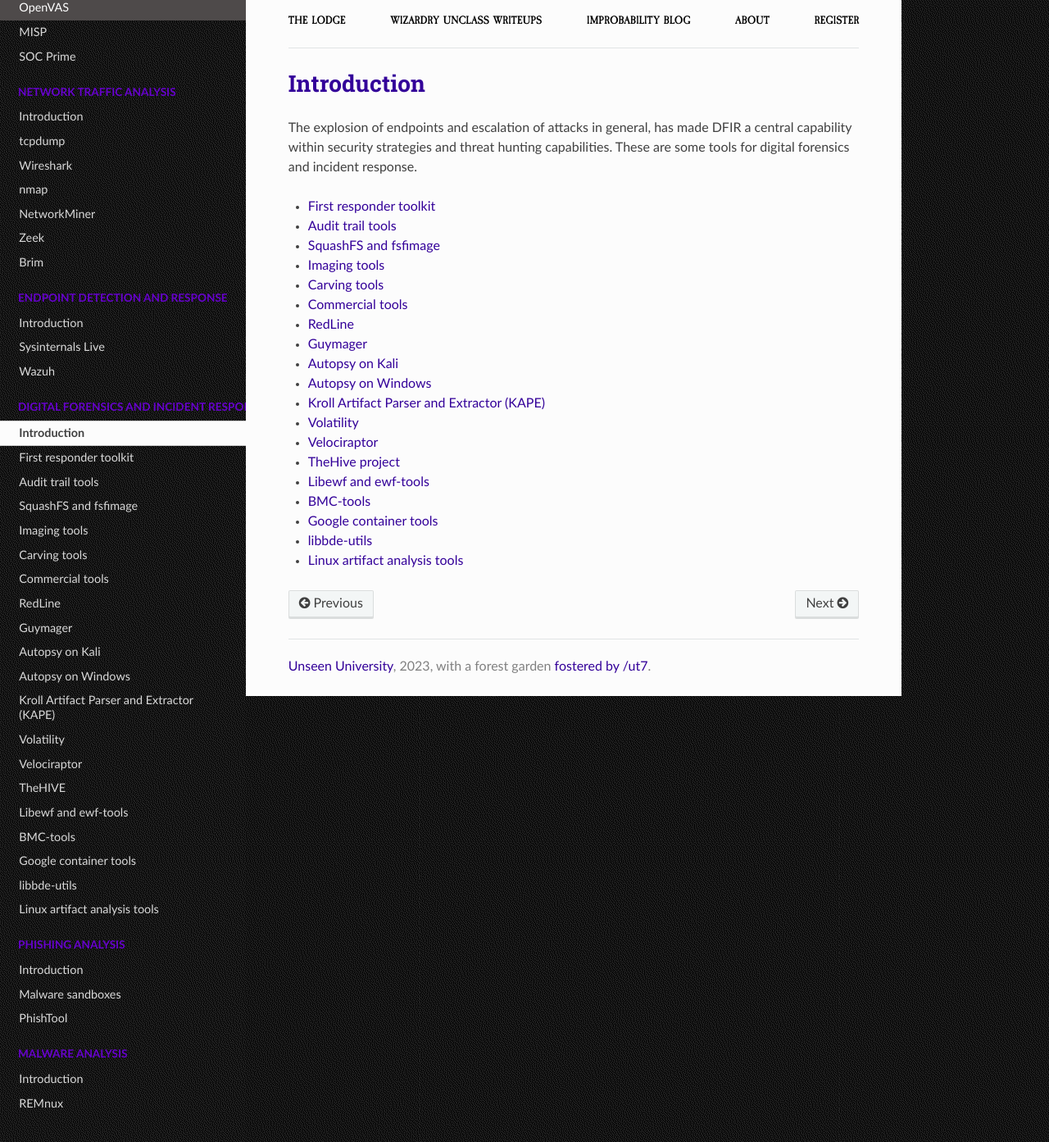
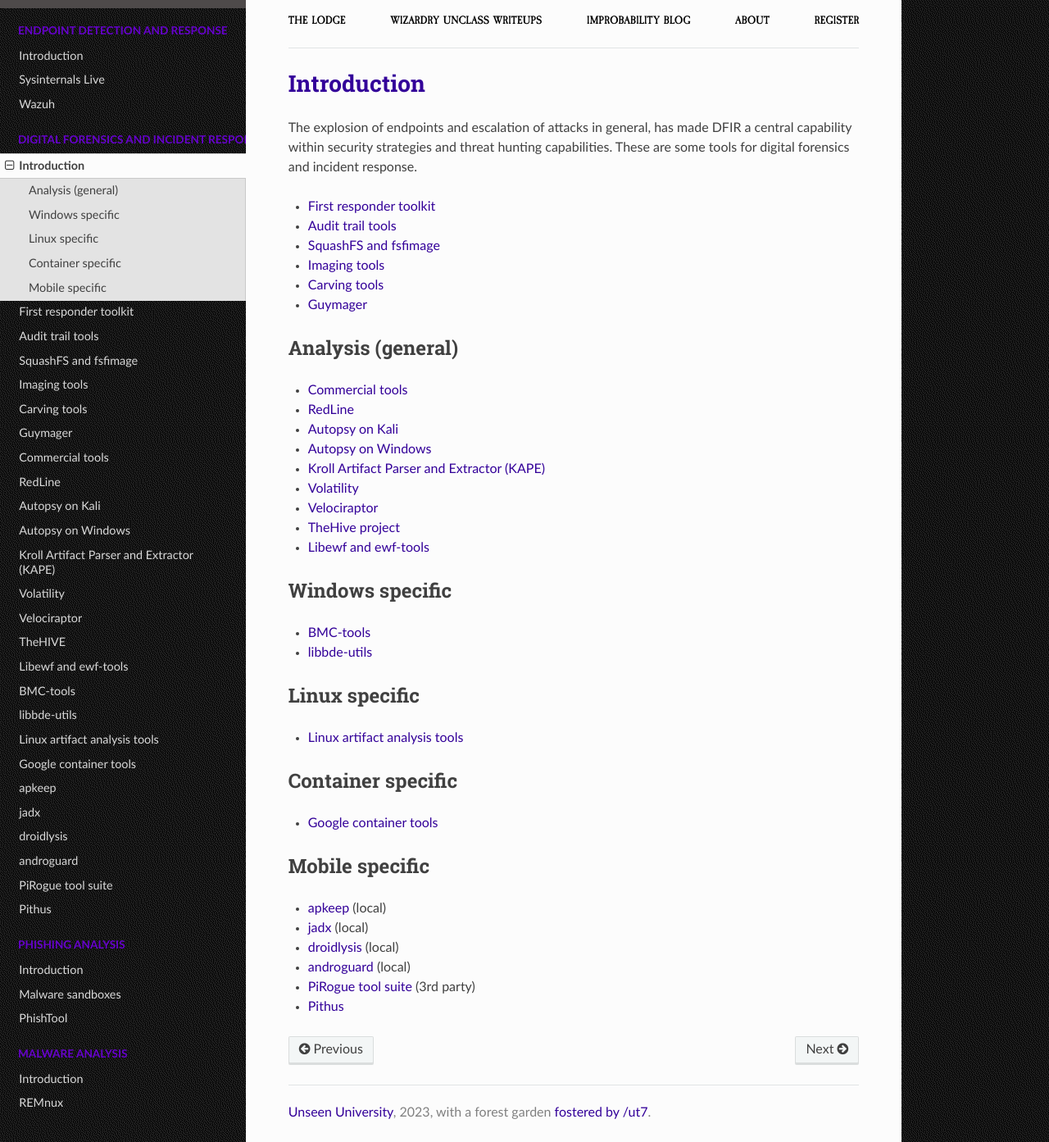
Before and after one commit to tymyrddin/testlab, a Sphinx documentation site: the page built from source/docs/dfir/README.md, in a window 1280 px wide and 1393 px high. Shown: the whole window at 82% size. Built offline with Sphinx 7.4.7 and the Read the Docs theme 2.0.0, drawn with Linux system fonts in a browser that asks for light colours.

Commit message:
Mobile RE tools

```diff
--- a/source/docs/dfir/README.md
+++ b/source/docs/dfir/README.md
@@ -7,9 +7,12 @@
 * [SquashFS and fsfimage](squashfs.md)
 * [Imaging tools](imaging.md)
 * [Carving tools](carving.md)
+* [Guymager](guymager.md)
+
+## Analysis (general)
+
 * [Commercial tools](commercial.md)
 * [RedLine](redline.md)
-* [Guymager](guymager.md)
 * [Autopsy on Kali](autopsy-kali.md)
 * [Autopsy on Windows](autopsy-windows.md)
 * [Kroll Artifact Parser and Extractor (KAPE)](kape.md)
@@ -17,7 +20,25 @@
 * [Velociraptor](../siem/velociraptor.md)
 * [TheHive project](../siem/thehive.md)
 * [Libewf and ewf-tools](ewf-tools.md)
+
+## Windows specific
+
 * [BMC-tools](bmc-tools.md)
+* [libbde-utils](libbde.md)
+
+## Linux specific
+
+* [Linux artifact analysis tools](linux.md)
+
+## Container specific
+
 * [Google container tools](gct.md)
-* [libbde-utils](libbde.md)
-* [Linux artifact analysis tools](linux.md)
+
+## Mobile specific
+
+* [apkeep](apkeep.md) (local)
+* [jadx](jadx.md) (local)
+* [droidlysis](droidlysis.md) (local)
+* [androguard](androguard.md) (local)
+* [PiRogue tool suite](pirogue.md) (3rd party)
+* [Pithus](pithus.md)
```
Also changed, not shown: source/docs/dfir/androguard.md (added, +7 -0 lines), source/docs/dfir/apkeep.md (added, +3 -0 lines), source/docs/dfir/droidlysis.md (added, +5 -0 lines), source/docs/dfir/jadx.md (added, +3 -0 lines), source/docs/dfir/libbde.md (+1 -3 lines), source/docs/dfir/pirogue.md (added, +3 -0 lines), source/docs/dfir/pithus.md (added, +3 -0 lines), source/index.rst (+8 -2 lines).
